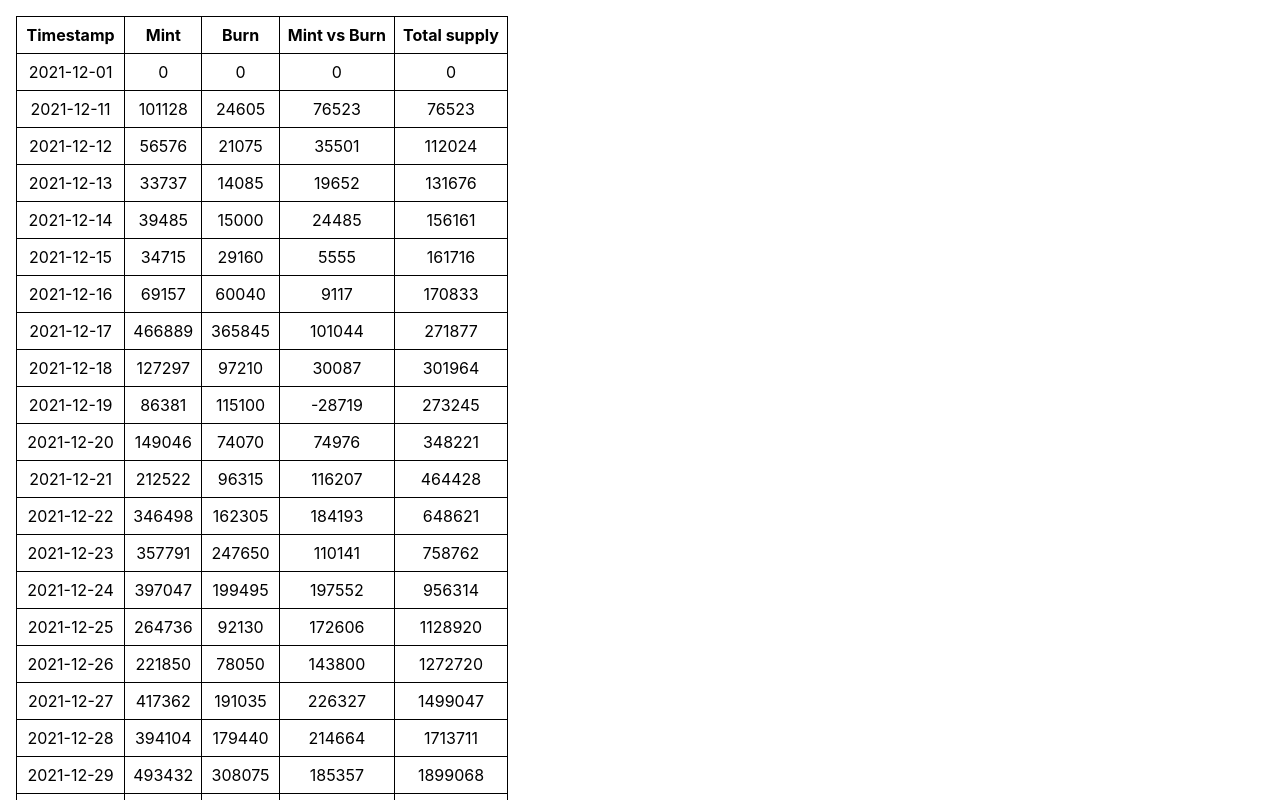
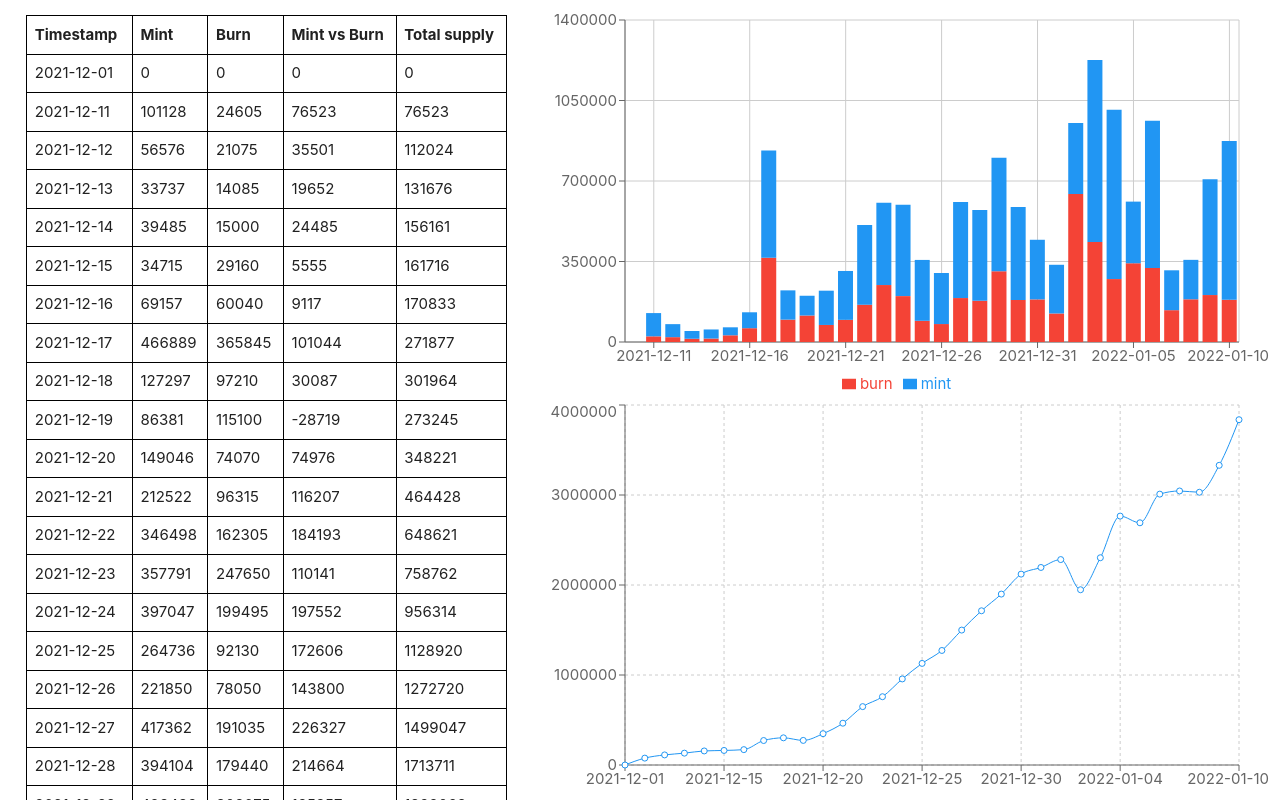
Before and after one commit to JohnnyJai/karastar-umy-analytics, a React (Create React App) app: page / in a window 1280 px wide. Shown: the top 800 px of the page. Built offline with nearby package versions, Linux system fonts and the light colour scheme.

Commit message:
Add charts

```diff
--- a/package.json
+++ b/package.json
@@ -11,6 +11,7 @@
     "react-dom": "^17.0.2",
     "react-scripts": "5.0.0",
     "react-table": "^7.7.0",
+    "recharts": "^2.1.8",
     "styled-components": "^5.3.3",
     "web-vitals": "^2.1.3"
   },
--- a/public/index.html
+++ b/public/index.html
@@ -24,7 +24,11 @@
       work correctly both with client-side routing and a non-root public URL.
       Learn how to configure a non-root public URL by running `npm run build`.
     -->
-    <title>React App</title>
+    <!--Import Google Icon Font-->
+    <link href="https://fonts.googleapis.com/icon?family=Material+Icons" rel="stylesheet">
+    <!--Import materialize.css-->
+    <link rel="stylesheet" href="https://cdnjs.cloudflare.com/ajax/libs/materialize/1.0.0/css/materialize.min.css">
+    <title>Karastar - UMY analytics</title>
   </head>
   <body>
     <noscript>You need to enable JavaScript to run this app.</noscript>
--- a/src/App.js
+++ b/src/App.js
@@ -2,6 +2,7 @@ import logo from './logo.svg';
 import React, { useState, useEffect } from 'react';
 import { useTable } from 'react-table'
 import styled from 'styled-components'
+import { BarChart, Bar, LineChart, Line, XAxis, YAxis, CartesianGrid, Tooltip, Legend, ResponsiveContainer } from 'recharts';
 import './App.css';
 import BURNING_DATA_FILE from './BURNING_DATA.txt';
 import MINTING_DATA_FILE from './MINTING_DATA.txt';
@@ -165,7 +166,55 @@ function App() {
         <img src={logo} className="App-logo" alt="logo" />
         <p>Loading ...</p>
       </header>}
-      {!loading && tableData.length > 0 && <Styles><Table columns={columns} data={tableData} /></Styles>}
+      {!loading && tableData.length > 0 &&
+            <div class="row">
+            <div class="col s12 m5 l5">
+              <Styles><Table columns={columns} data={tableData} /></Styles>
+            </div>
+            <div class="col s12 m7 l7" style={{ height: '100vh' }}>
+              <ResponsiveContainer width="100%" height="50%">
+                <BarChart
+                  width={500}
+                  height={300}
+                  data={tableData}
+                  margin={{
+                    top: 20,
+                    right: 30,
+                    left: 20,
+                    bottom: 5,
+                  }}
+                >
+                  <CartesianGrid />
+                  <XAxis dataKey="timestep" tickFormatter={timeStr => new Date(timeStr).toISOString().substring(0, 10)} />
+                  <YAxis />
+                  <Tooltip labelFormatter={timeStr => new Date(timeStr).toISOString().substring(0, 10)} />
+                  <Legend />
+                  <Bar dataKey="burn" stackId="a" fill="#f44336" />
+                  <Bar dataKey="mint" stackId="a" fill="#2196f3" />
+                </BarChart>
+              </ResponsiveContainer>
+              <ResponsiveContainer width="100%" height="50%">
+                <LineChart
+                  width={500}
+                  height={300}
+                  data={tableData}
+                  margin={{
+                    top: 5,
+                    right: 30,
+                    left: 20,
+                    bottom: 5,
+                  }}
+                >
+                  <CartesianGrid strokeDasharray="3 3" />
+                  <XAxis dataKey="timestep" tickFormatter={timeStr => new Date(timeStr).toISOString().substring(0, 10)} />
+                  <YAxis />
+                  <Tooltip labelFormatter={timeStr => new Date(timeStr).toISOString().substring(0, 10)} />
+                  <Line type="monotone" dataKey="totalSupply" stroke="#2196f3" activeDot={{ r: 8 }} />
+                </LineChart>
+              </ResponsiveContainer>
+            </div>
+          </div>
+      }
     </div>
   );
 }
```
Also changed, not shown: 1 other file (tests, documents, lock files or other folders).
